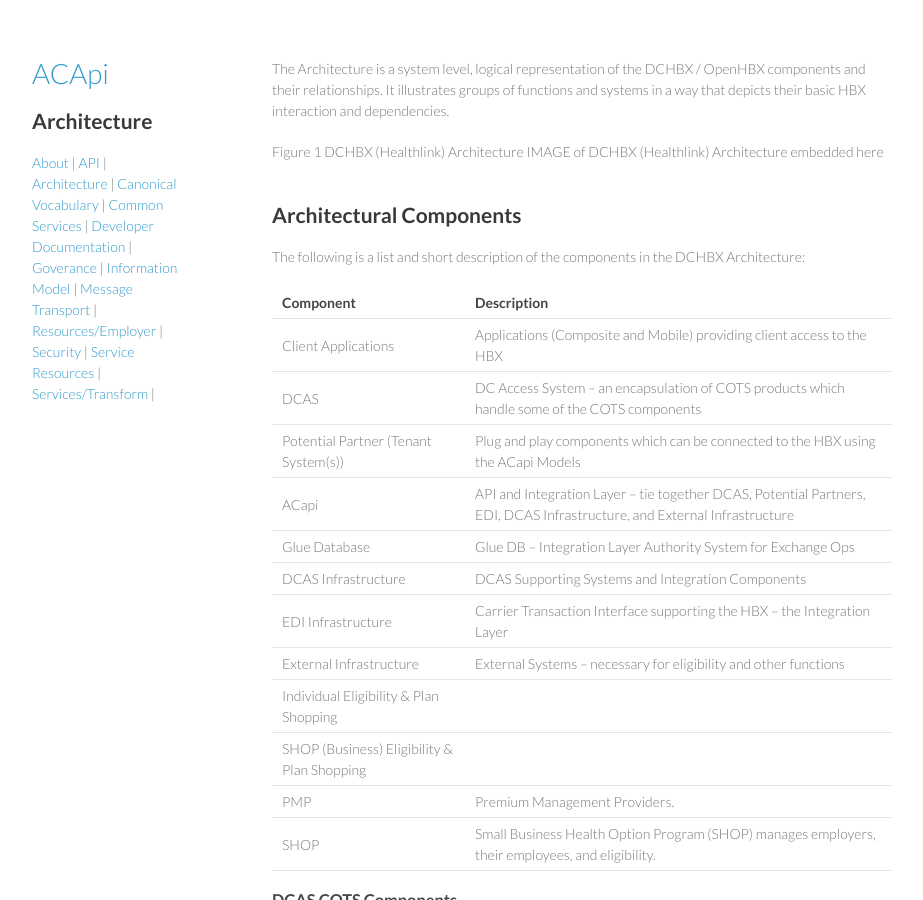
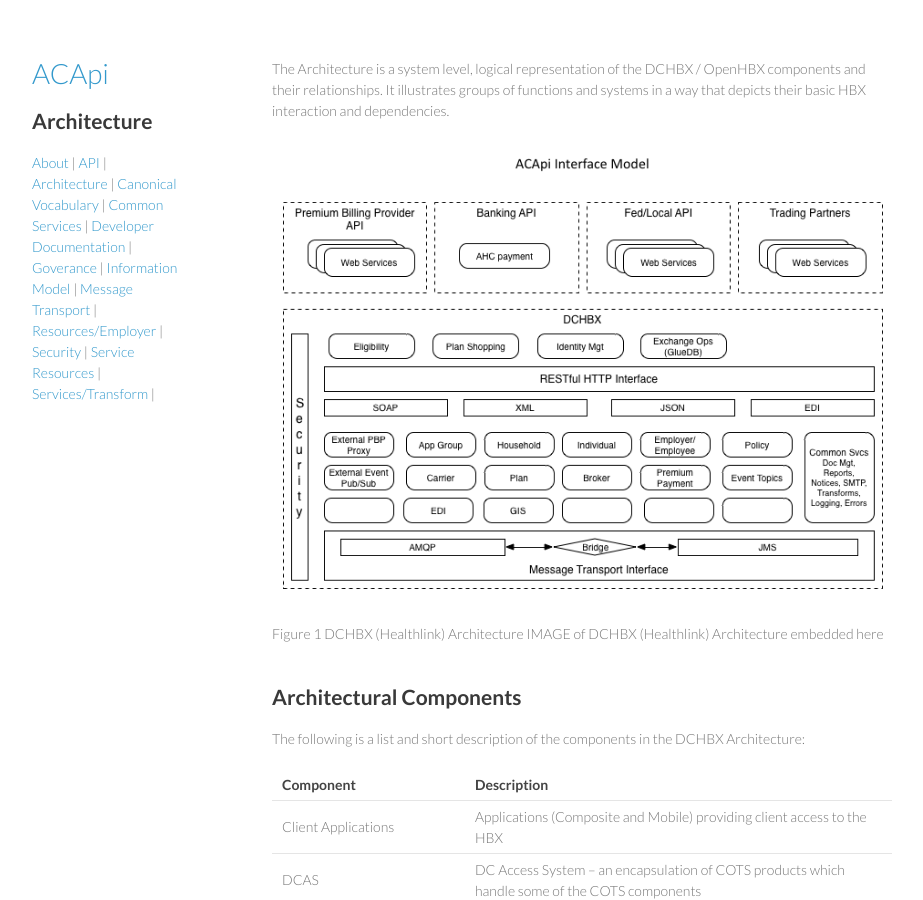
Before and after one commit to dchbx/dchbx.github.io, a Jekyll site: the page built from architecture.md, in a window 1280 px wide and 900 px high. Shown: the whole window, without its empty margins (178-1101 px from the left). Built offline with Jekyll 4.4.1, drawn with Linux system fonts in a browser that asks for light colours; Markdown is read by kramdown in place of the engine named in the settings.

Commit message:
Add interface model graphic

```diff
--- a/architecture.md
+++ b/architecture.md
@@ -3,6 +3,9 @@ layout: default
 title: Architecture
 ---
 The Architecture is a system level, logical representation of the DCHBX / OpenHBX components and their relationships.  It illustrates groups of functions and systems in a way that depicts their basic HBX interaction and dependencies.
+
+![ACApi Interface Model](/assets/acapi_interfaces.png)
+
 
 Figure 1	DCHBX (Healthlink) Architecture
 IMAGE of DCHBX (Healthlink) Architecture embedded here
```
